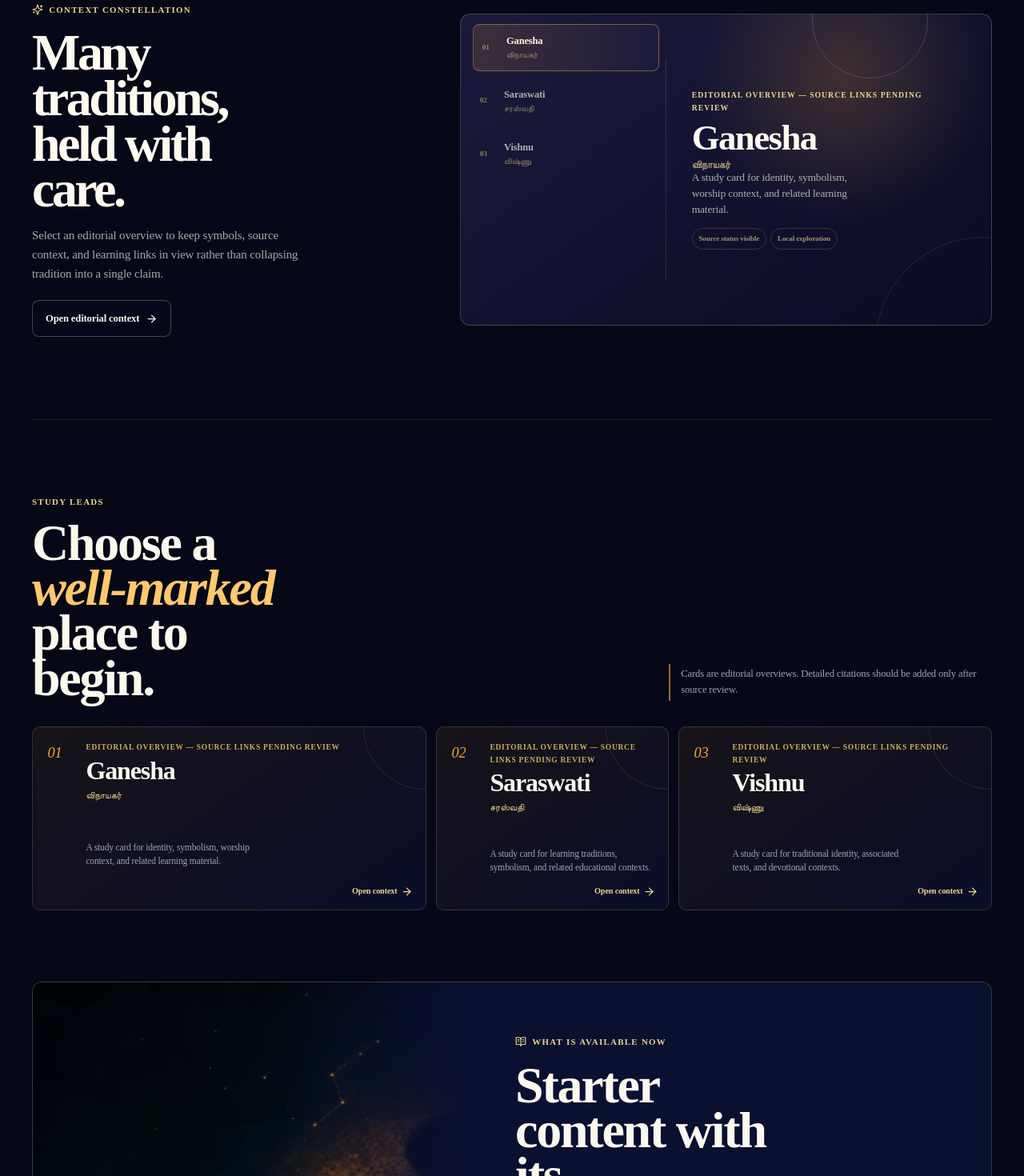
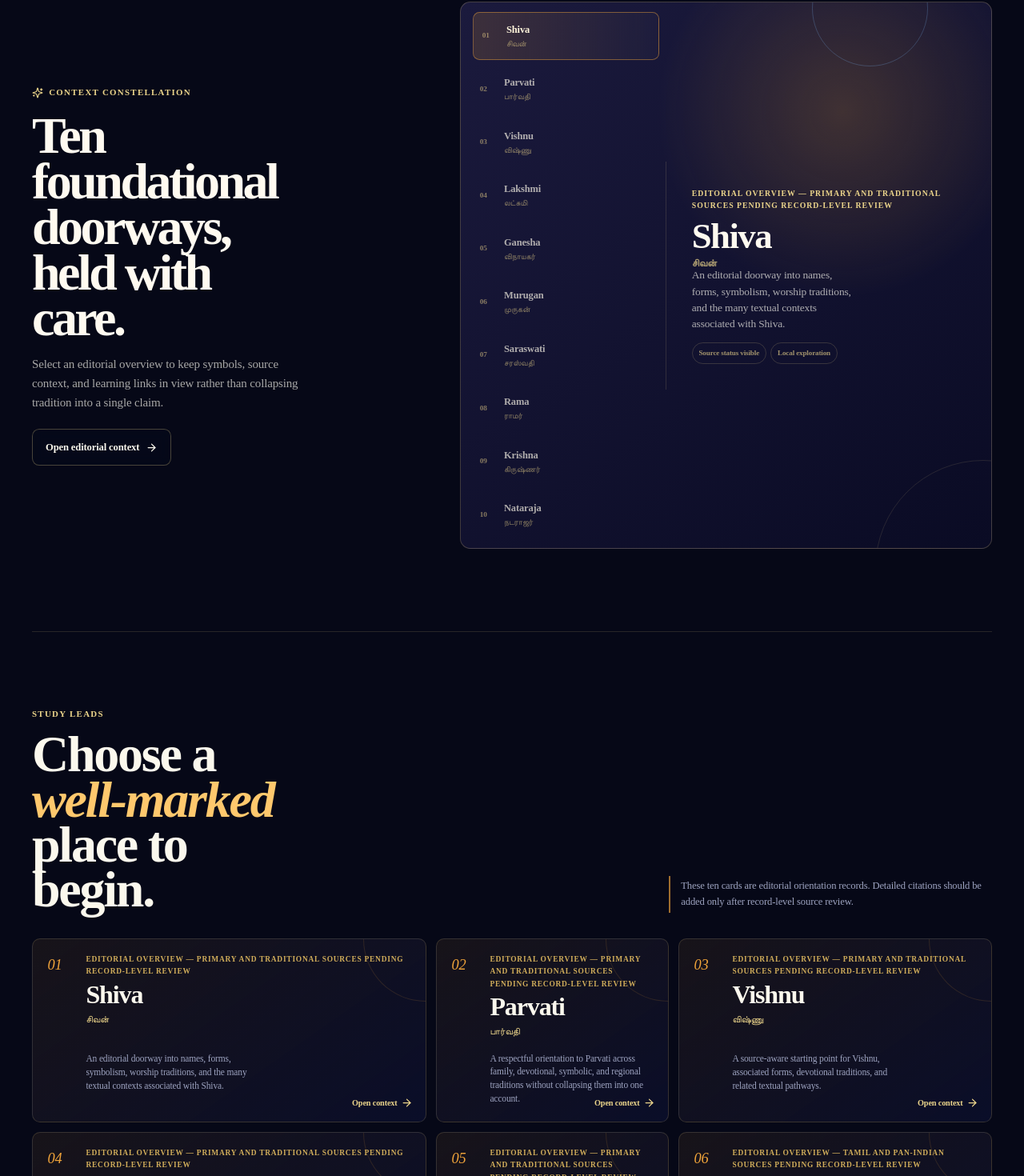
Before and after one commit to ssakthivel02/DivyaNexus, a React (Vite) app in the folder client/: page /deities in a window 1280 px wide. Shown: the part 993-2463 px from the top of the page at 80% size. Built offline with nearby package versions, Linux system fonts and the light colour scheme.

Commit message:
feat: surface ten deity editorial pathways

```diff
--- a/client/src/pages/ContentDirectory.tsx
+++ b/client/src/pages/ContentDirectory.tsx
@@ -5,7 +5,8 @@
 import { useState } from "react";
 import { ArrowRight, BookOpenText, CheckCircle2, Compass, Sparkles, Stars } from "lucide-react";
 import { Link } from "wouter";
-import { ASSETS, deities, learningPaths, records, temples } from "@/data/content";
+import { ASSETS, learningPaths, records, temples } from "@/data/content";
+import { deityEditorialCards as deities } from "@/data/deityEditorial";
 import { Reveal } from "@/components/Reveal";
 
 type DirectoryKind = "deities" | "temples" | "rishis" | "festivals" | "glossary" | "life-guidance" | "learning" | "kids";
@@ -18,7 +19,7 @@ const immersionSets: Partial<Record<DirectoryKind, { eyebrow: string; title: str
   "life-guidance": { eyebrow: "Reflection constellation", title: "Choose what you are carrying today.", description: "This reflection tool does not predict, diagnose, or promise outcomes. It simply opens a well-marked direction for thoughtful study.", action: "Open a bounded Ask Divya prompt", items: [{ title: "Peace", tamil: "அமைதி", detail: "A quiet starting point for attention, rest, and reflection.", cue: "Reflect" }, { title: "Courage", tamil: "தைரியம்", detail: "A gentle prompt about steadiness without promising control.", cue: "Reflect" }, { title: "Focus", tamil: "கவனம்", detail: "A study direction for attention and deliberate action.", cue: "Study" }, { title: "Duty", tamil: "கடமை", detail: "A context-sensitive question about responsibility and relationship.", cue: "Study" }, { title: "Wisdom", tamil: "ஞானம்", detail: "A source-aware doorway to careful interpretation.", cue: "Learn" }, { title: "Devotion", tamil: "பக்தி", detail: "A respectful starting point for tradition and personal reflection.", cue: "Learn" }] },
   learning: { eyebrow: "Study pathway", title: "Select a pace, not a leaderboard.", description: "The journeys below are browser-local starter paths. There are no streaks or pressure mechanics in this stage.", action: "Start this learning path", items: learningPaths.map((path) => ({ title: path.title, tamil: path.level, detail: `${path.length} · ${path.detail}`, cue: "Path" })) },
   kids: { eyebrow: "Family pathway", title: "Choose an age-aware doorway.", description: "This preview is made for shared learning and does not collect child data or enable unsafe chat.", action: "Explore the safe preview", items: [{ title: "5–7", tamil: "கதை நேரம்", detail: "A gentle story-and-wonder starting point designed for shared reading.", cue: "Family" }, { title: "8–10", tamil: "கேள்வி நேரம்", detail: "A guided character and context pathway for curious learners.", cue: "Family" }, { title: "11–13", tamil: "கற்றல் பயணம்", detail: "A more independent study preview with clear adult context.", cue: "Family" }] },
-  deities: { eyebrow: "Context constellation", title: "Many traditions, held with care.", description: "Select an editorial overview to keep symbols, source context, and learning links in view rather than collapsing tradition into a single claim.", action: "Open editorial context", items: deities.map((deity) => ({ title: deity.title, tamil: deity.tamil, detail: deity.detail, cue: deity.source || "Context" })) },
+  deities: { eyebrow: "Context constellation", title: "Ten foundational doorways, held with care.", description: "Select an editorial overview to keep symbols, source context, and learning links in view rather than collapsing tradition into a single claim.", action: "Open editorial context", items: deities.map((deity) => ({ title: deity.title, tamil: deity.tamil, detail: deity.detail, cue: deity.source || "Context" })) },
   temples: { eyebrow: "Regional observatory", title: "Move through place without inventing travel facts.", description: "This starter atlas is for architecture, practice, and memory. Current access, pricing, and local timings are intentionally not supplied without verification.", action: "Trace this study route", items: temples.map((temple) => ({ title: temple.title, tamil: temple.tamil, detail: temple.detail, cue: temple.tag || "Journey" })) },
 };
 
@@ -37,7 +38,7 @@ function DirectoryImmersion({ kind }: { kind: DirectoryKind }) {
 }
 
 const directoryDetails: Record<DirectoryKind, Details> = {
-  deities: { eyebrow: "Deity universe", title: "Symbols, stories, and reverence in context.", tamil: "மரியாதையுடன் அறியுங்கள்", description: "Approach traditions through carefully marked editorial overview cards. Identity, symbolism, worship context, and related learning remain distinct rather than compressed into a single claim.", image: ASSETS.deity, alt: "Museum-style tableau of respectful sacred symbols in warm lamplight", scene: "A constellation of traditions", action: "Explore deity context", note: "Cards are editorial overviews. Detailed citations should be added only after source review.", cards: deities },
+  deities: { eyebrow: "Deity universe", title: "Symbols, stories, and reverence in context.", tamil: "மரியாதையுடன் அறியுங்கள்", description: "Approach ten foundational traditions through carefully marked editorial overview cards. Identity, symbolism, worship context, and related learning remain distinct rather than compressed into a single claim.", image: ASSETS.deity, alt: "Museum-style tableau of respectful sacred symbols in warm lamplight", scene: "A constellation of traditions", action: "Explore deity context", note: "These ten cards are editorial orientation records. Detailed citations should be added only after record-level source review.", cards: deities },
   temples: { eyebrow: "Temple journeys", title: "Architecture, practice, and place.", tamil: "கட்டிடக்கலை, மரபு, இடம்", description: "Temple learning is a journey through architecture, regional memory, and devotional practice. This starter experience intentionally does not invent travel details, current rules, or local timings.", image: ASSETS.temple, alt: "Temple silhouette and water tank at a blue-gold dawn", scene: "A route through place and memory", action: "Trace temple journeys", note: "Visitor and travel information remains absent until verified for each location.", cards: temples },
   rishis: { eyebrow: "Rishis & lineages", title: "Learn the context around a name.", tamil: "பெயருக்கு அப்பாற்பட்ட சூழல்", description: "A future route for teacher traditions, textual attribution, and historical context. This entry does not simplify diverse lineages into a single biography.", image: ASSETS.scripture, alt: "Illuminated manuscripts and constellation-like archive shelves", scene: "Lineage is more than a label", action: "Study the method", note: "Verified source editions and attribution review are required before individual biographical records are expanded.", cards: [{ title: "Lineage context", tamil: "மரபுச் சூழல்", detail: "Study how attribution, oral tradition, and textual context are discussed before drawing conclusions.", tag: "In preparation" }, { title: "Textual witnesses", tamil: "உரைச் சான்றுகள்", detail: "A future collection for source editions, commentary traditions, and transparent uncertainty.", tag: "In preparation" }, { title: "Questions of authorship", tamil: "ஆசிரியர் கேள்விகள்", detail: "Explore why a source-aware platform distinguishes tradition, historical claim, and editorial synthesis.", tag: "Method" }] },
   festivals: { eyebrow: "Festival pathways", title: "Observe the diversity within observance.", tamil: "கடைபிடிப்பின் பல்வகைமை", description: "Festival pathways will acknowledge regional practice, calendar variation, and community context rather than treating one local custom as universal.", image: ASSETS.wisdom, alt: "Palm-leaf manuscript, lamp, and gentle star-map projection", scene: "Rhythm, region, and remembrance", action: "Explore observance context", note: "Dates, times, and local observance details require an updated verified source before publication.", cards: [{ title: "Seasonal rhythms", tamil: "காலச் சுழற்சிகள்", detail: "A learning entry about how calendars, seasons, and community practices can relate.", tag: "Context-first" }, { title: "Regional practice", tamil: "வட்டார மரபு", detail: "Explore difference with care rather than treating it as an error.", tag: "In preparation" }, { title: "Shared learning", tamil: "பகிர்ந்த கற்றல்", detail: "Future materials may pair observance context with cited cultural sources.", tag: "In preparation" }] },
@@ -61,7 +62,7 @@ export default function ContentDirectory({ kind }: { kind: DirectoryKind }) {
     <DirectoryImmersion kind={kind} />
     <section className="directory-contents">
       <Reveal className="directory-contents__intro"><div><p className="scene-kicker">Study leads</p><h2>Choose a <em>well-marked</em> place to begin.</h2></div><p>{data.note}</p></Reveal>
-      <div className="directory-trail-grid">{data.cards.map((card, index) => <Link href={primaryDestination} key={`${card.title}-${index}`} className="directory-trail-card"><span className="directory-trail-card__number">0{index + 1}</span><div><p className="directory-trail-card__kind">{card.tag || card.source || "Starter context"}</p><h3>{card.title}</h3><p lang="ta">{card.tamil}</p></div><p className="directory-trail-card__detail">{card.detail}</p><span className="directory-trail-card__arrow">Open context <ArrowRight size={15} aria-hidden="true" /></span></Link>)}</div>
+      <div className="directory-trail-grid">{data.cards.map((card, index) => <Link href={primaryDestination} key={`${card.title}-${index}`} className="directory-trail-card"><span className="directory-trail-card__number">{String(index + 1).padStart(2, "0")}</span><div><p className="directory-trail-card__kind">{card.tag || card.source || "Starter context"}</p><h3>{card.title}</h3><p lang="ta">{card.tamil}</p></div><p className="directory-trail-card__detail">{card.detail}</p><span className="directory-trail-card__arrow">Open context <ArrowRight size={15} aria-hidden="true" /></span></Link>)}</div>
     </section>
     <section className="directory-ethos"><Reveal><div className="directory-ethos__visual"><img src={kind === "life-guidance" ? ASSETS.ask : ASSETS.heroArchive} alt="" loading="lazy" /><span>{data.action}</span></div><div className="directory-ethos__copy"><p className="scene-kicker"><BookOpenText size={14} aria-hidden="true" />What is available now</p><h2>Starter content with its boundaries still visible.</h2><p>DivyaNexus does not present this Stage B set as a complete encyclopedia. The limits of the record remain part of the reading experience, so future verified material can be added without hiding provenance.</p><div className="cinema-hero__actions"><Link className="button button--primary" href="/sources"><CheckCircle2 size={16} aria-hidden="true" />Review source method</Link><Link className="button button--glass" href="/ask-divya"><Sparkles size={16} aria-hidden="true" />Ask a bounded question</Link></div></div></Reveal></section>
   </main>;
```
